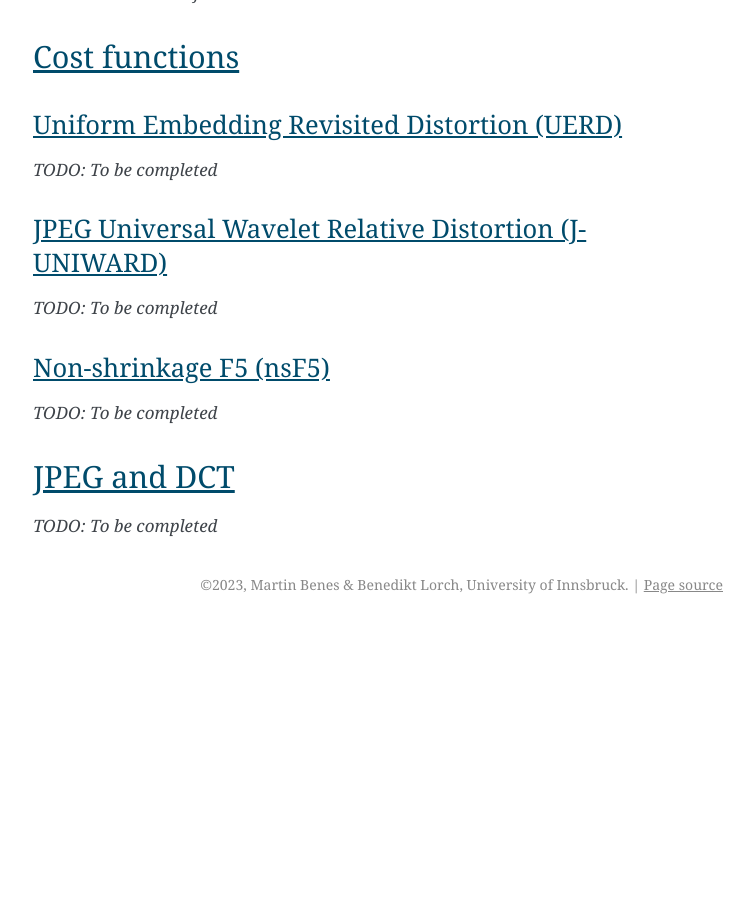
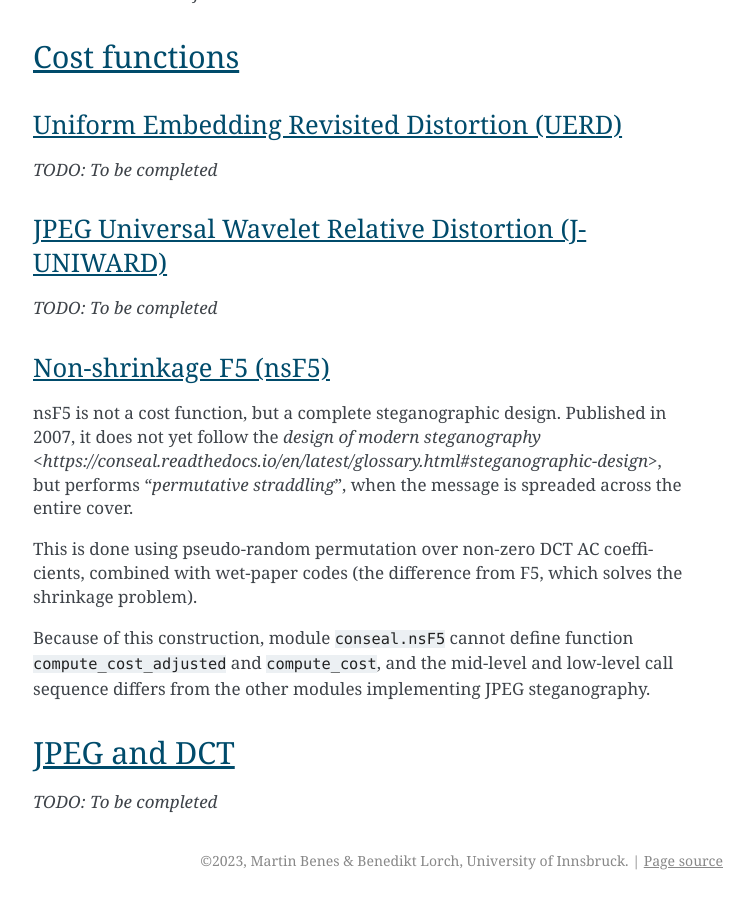
Before and after one commit to uibk-uncover/conseal, a Sphinx documentation site: the page built from docs/glossary.rst, in a window 1280 px wide and 900 px high, scrolled down 1672 px. Shown: the whole window, without its empty margins (387-1141 px from the left). Built offline with Sphinx 7.4.7, drawn with Linux system fonts in a browser that asks for light colours; before the commit the page ends 2296 px from its top, so only the background shows below that.

Commit message:
glossary added nsF5

```diff
--- a/docs/glossary.rst
+++ b/docs/glossary.rst
@@ -80,7 +80,16 @@ JPEG Universal Wavelet Relative Distortion (J-UNIWARD)
 Non-shrinkage F5 (nsF5)
 ^^^^^^^^^^^^^^^^^^^^^^^
 
-*TODO: To be completed*
+nsF5 is not a cost function, but a complete steganographic design.
+Published in 2007, it does not yet follow the `design of modern steganography <https://conseal.readthedocs.io/en/latest/glossary.html#steganographic-design>`,
+but performs "*permutative straddling*", when the message is spreaded across the entire cover.
+
+This is done using pseudo-random permutation over non-zero DCT AC coefficients,
+combined with wet-paper codes (the difference from F5, which solves the shrinkage problem).
+
+Because of this construction, module ``conseal.nsF5`` cannot define function
+``compute_cost_adjusted`` and ``compute_cost``, and the mid-level and low-level call sequence
+differs from the other modules implementing JPEG steganography.
 
 
 JPEG and DCT
```
